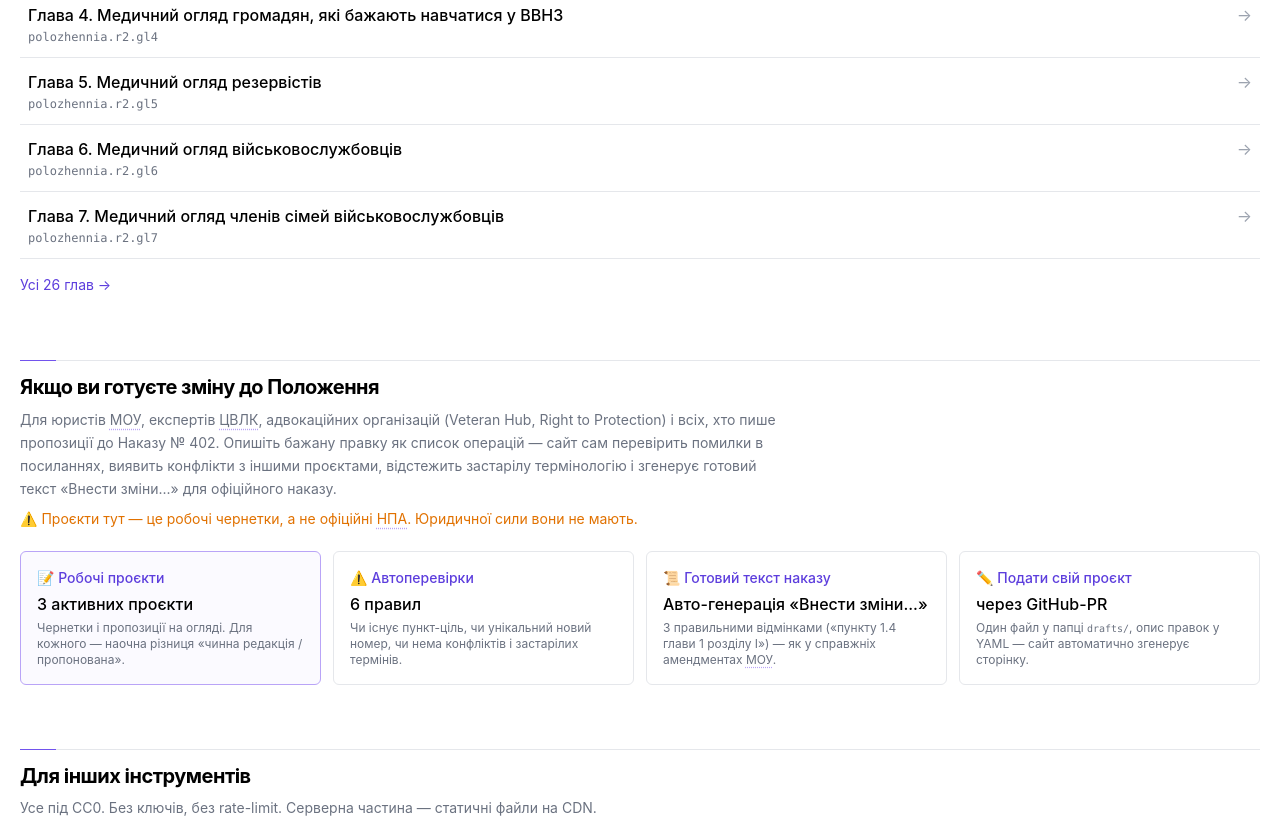
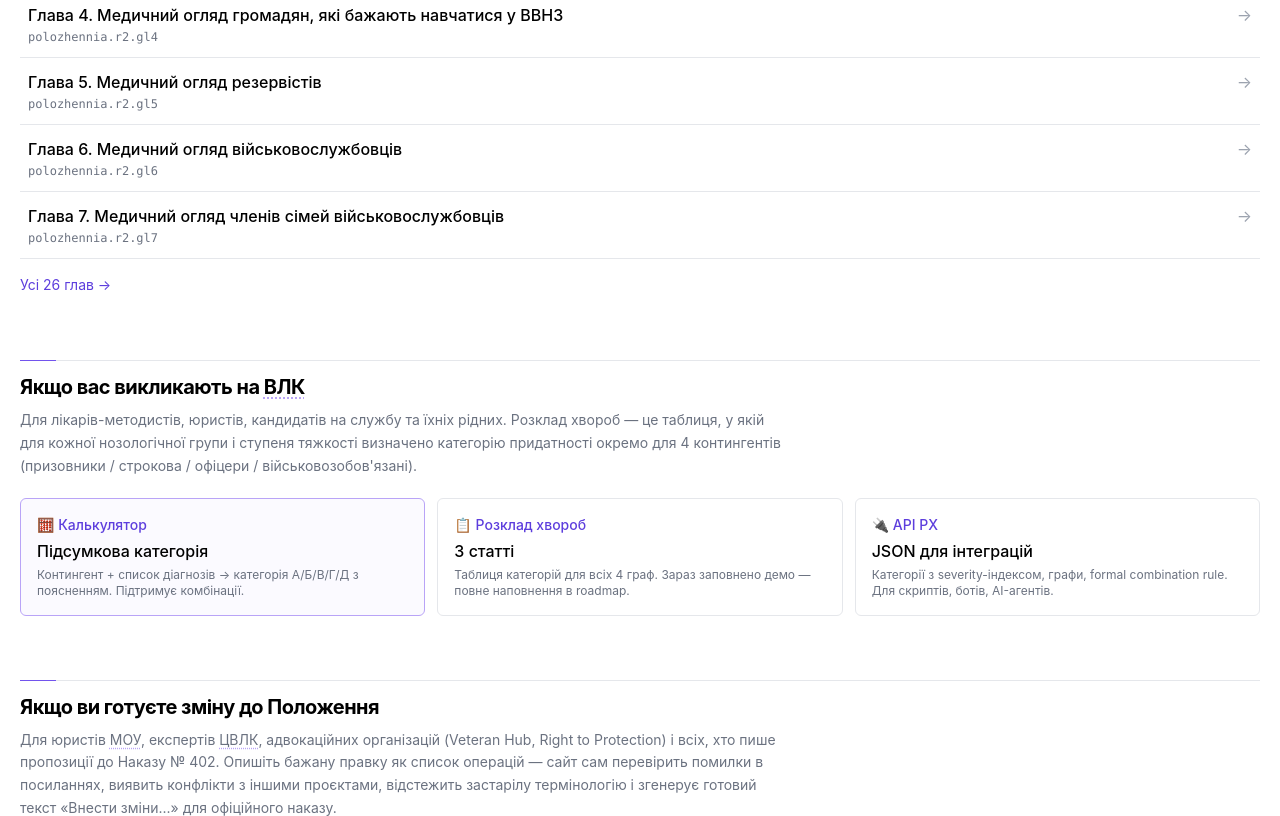
Before and after one commit to workflowcat/nakaz-402, an Astro site in the folder web/: page / in a window 1280 px wide. Shown: the part 1191-2007 px from the top of the page. Built offline with nearby package versions, Linux system fonts and the light colour scheme; Astro itself is replaced by a stand-in of ours.

Commit message:
polish(web): iter 7 — \"Калькулятор придатності\" як головна CTA + \"для лікарів/кандидатів\" секція
Hero CTA-row:
  - Primary action змінено з \"Усі зміни\" на \"Калькулятор придатності →\"
  - \"Усі зміни\" перейшло на secondary outline-button
  - Драфти і Положення лишилися як вторинні

Stats-grid:
  - 4-та клітинка \"2008-2025\" замінена на \"{N} статей РХ\" (динамічно).
    Діапазон років уже видно в /changes/, а РХ-лічильник дає
    одразу зрозуміти стан наповнення Розкладу хвороб.

Нова секція \"Якщо вас викликають на ВЛК\":
  - Адресовано лікарям-методистам, юристам, кандидатам, рідним.
  - 3 картки: Калькулятор (primary purple), Розклад хвороб, API РХ.
  - Розташована перед \"Якщо ви готуєте зміну\" — типовий читач спершу
    шукає категорії, потім (рідко) проєктує правки.

Тепер 3 чіткі персони на головній:
  1. Кандидат/лікар → калькулятор
  2. Драфтер → /drafts/
  3. Розробник → /api/

Deployed: nakaz-402.vercel.app

```diff
--- a/web/src/pages/index.astro
+++ b/web/src/pages/index.astro
@@ -7,6 +7,7 @@ const realChapters = chapters.filter(c => c.data.type === 'glava');
 const filled = realChapters.filter(c => !c.data.stub);
 const drafts = await getCollection('drafts');
 const activeDrafts = drafts.filter((d: any) => d.data.status !== 'rejected' && d.data.status !== 'adopted');
+const rh = await getCollection('rh');
 ---
 <Layout title="Головна">
   <section class="py-12 sm:py-16">
@@ -22,12 +23,14 @@ const activeDrafts = drafts.filter((d: any) => d.data.status !== 'rejected' && d
       видима у git, а Розклад хвороб — таблиця, з якої можна порахувати придатність скриптом.
     </p>
     <div class="mt-6 flex flex-wrap gap-2">
-      <a href="/changes/" class="inline-flex items-center px-4 py-2 rounded-md bg-accent-500 text-white text-sm font-medium hover:bg-accent-600 transition-colors">Усі зміни →</a>
+      <a href="/rh/calculator/" class="inline-flex items-center px-4 py-2 rounded-md bg-accent-500 text-white text-sm font-medium hover:bg-accent-600 transition-colors">
+        Калькулятор придатності →
+      </a>
+      <a href="/changes/" class="inline-flex items-center px-4 py-2 rounded-md border border-ink-200 dark:border-ink-700 text-sm font-medium hover:border-accent-500 hover:text-accent-600 dark:hover:text-accent-300 transition-colors">Усі зміни</a>
       <a href="/drafts/" class="inline-flex items-center px-4 py-2 rounded-md border border-accent-500 text-accent-600 dark:text-accent-300 text-sm font-medium hover:bg-accent-50 dark:hover:bg-accent-900/20 transition-colors">
         Драфти {activeDrafts.length > 0 && <span class="ml-1.5 px-1.5 py-0.5 rounded bg-accent-500 text-white text-[10px] font-mono">{activeDrafts.length}</span>}
       </a>
       <a href="/polozhennia/" class="inline-flex items-center px-4 py-2 rounded-md border border-ink-200 dark:border-ink-700 text-sm font-medium hover:border-accent-500 hover:text-accent-600 dark:hover:text-accent-300 transition-colors">Положення</a>
-      <a href="/nakaz/" class="inline-flex items-center px-4 py-2 rounded-md border border-ink-200 dark:border-ink-700 text-sm font-medium hover:border-accent-500 hover:text-accent-600 dark:hover:text-accent-300 transition-colors">Прочитати наказ</a>
     </div>
   </section>
 
@@ -45,8 +48,8 @@ const activeDrafts = drafts.filter((d: any) => d.data.status !== 'rejected' && d
       <div class="text-[11px] uppercase tracking-wider text-ink-500 mt-1 font-medium">амендментів</div>
     </div>
     <div class="bg-ink-50 dark:bg-ink-900 border-l-2 border-accent-500 px-4 py-3 rounded-r-md">
-      <div class="text-3xl font-bold tabular-nums tracking-tight">2008—2025</div>
-      <div class="text-[11px] uppercase tracking-wider text-ink-500 mt-1 font-medium">діапазон</div>
+      <div class="text-3xl font-bold tabular-nums tracking-tight">{rh.length}</div>
+      <div class="text-[11px] uppercase tracking-wider text-ink-500 mt-1 font-medium">статей РХ</div>
     </div>
   </section>
 
@@ -71,6 +74,36 @@ const activeDrafts = drafts.filter((d: any) => d.data.status !== 'rejected' && d
       ))}
     </ul>
     <a href="/polozhennia/" class="inline-block mt-4 text-sm text-accent-600 dark:text-accent-300 hover:underline">Усі {realChapters.length} глав →</a>
+  </section>
+
+  <section class="mt-16">
+    <h2 class="text-xl font-bold tracking-tight mb-2 pt-3 border-t border-ink-200 dark:border-ink-800 relative">
+      <span class="absolute -top-px left-0 w-9 h-px bg-accent-500"></span>
+      Якщо вас викликають на ВЛК
+    </h2>
+    <p class="text-sm text-ink-500 mb-5 max-w-3xl leading-relaxed">
+      Для лікарів-методистів, юристів, кандидатів на службу та їхніх рідних.
+      Розклад хвороб — це таблиця, у якій для кожної нозологічної групи
+      і ступеня тяжкості визначено категорію придатності окремо для
+      4 контингентів (призовники / строкова / офіцери / військовозобов'язані).
+    </p>
+    <div class="grid sm:grid-cols-2 lg:grid-cols-3 gap-3">
+      <a href="/rh/calculator/" class="block p-4 rounded-md border border-accent-300 dark:border-accent-700 bg-accent-50/40 dark:bg-accent-900/10 hover:bg-accent-50 dark:hover:bg-accent-900/20 transition-colors">
+        <div class="text-sm font-medium text-accent-600 dark:text-accent-300 mb-1">🧮 Калькулятор</div>
+        <div class="font-medium mb-1">Підсумкова категорія</div>
+        <div class="text-xs text-ink-500">Контингент + список діагнозів → категорія А/Б/В/Г/Д з поясненням. Підтримує комбінації.</div>
+      </a>
+      <a href="/rh/" class="block p-4 rounded-md border border-ink-200 dark:border-ink-800 hover:border-accent-500 hover:bg-ink-50 dark:hover:bg-ink-900 transition-colors">
+        <div class="text-sm font-medium text-accent-600 dark:text-accent-300 mb-1">📋 Розклад хвороб</div>
+        <div class="font-medium mb-1">{rh.length} {rh.length === 1 ? 'стаття' : rh.length < 5 ? 'статті' : 'статей'}</div>
+        <div class="text-xs text-ink-500">Таблиця категорій для всіх 4 граф. Зараз заповнено демо — повне наповнення в roadmap.</div>
+      </a>
+      <a href="/api/rh/meta.json" class="block p-4 rounded-md border border-ink-200 dark:border-ink-800 hover:border-accent-500 hover:bg-ink-50 dark:hover:bg-ink-900 transition-colors">
+        <div class="text-sm font-medium text-accent-600 dark:text-accent-300 mb-1">🔌 API РХ</div>
+        <div class="font-medium mb-1">JSON для інтеграцій</div>
+        <div class="text-xs text-ink-500">Категорії з severity-індексом, графи, formal combination rule. Для скриптів, ботів, AI-агентів.</div>
+      </a>
+    </div>
   </section>
 
   <section class="mt-16">
```
